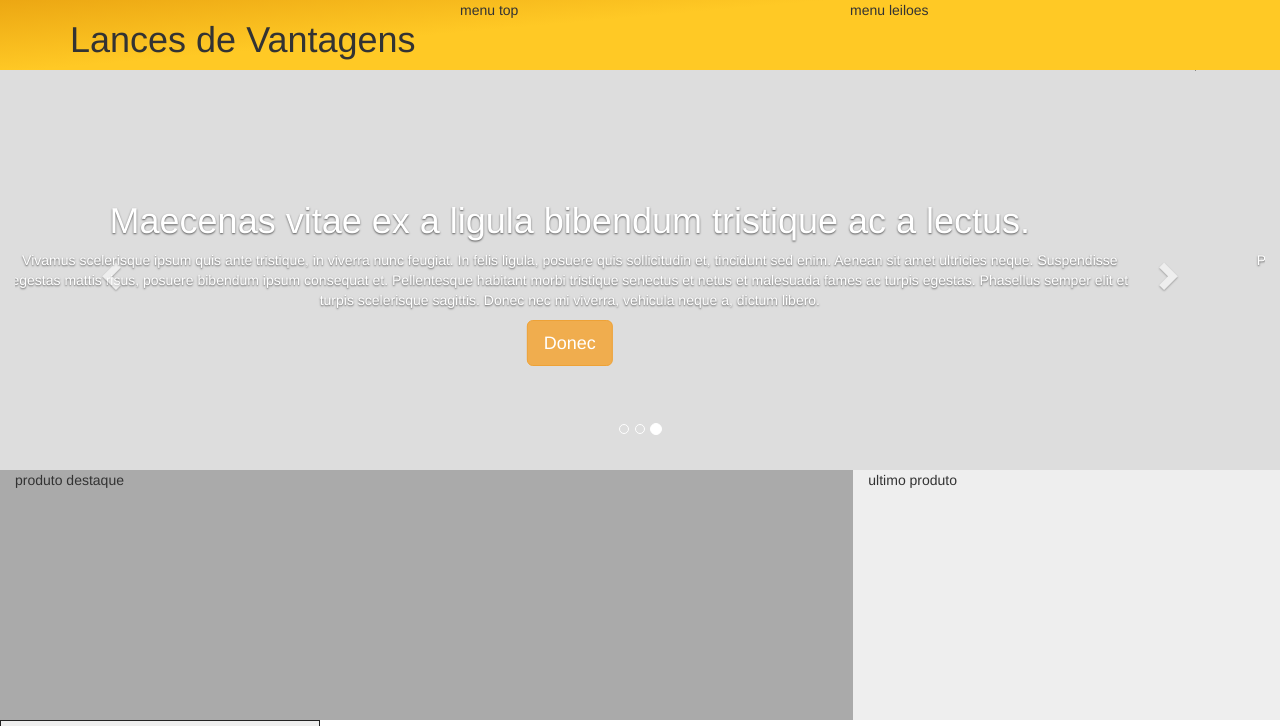
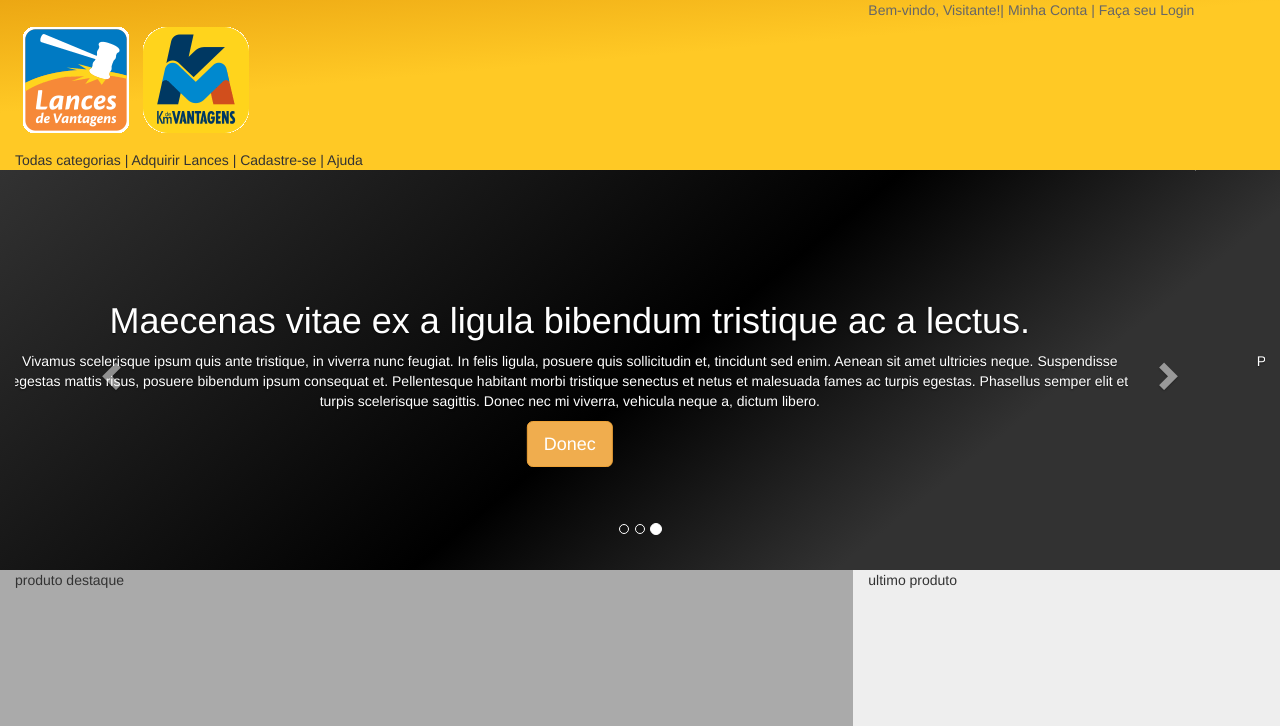
Before and after one commit to chavitochavito/ldv, a website: page app/index.html in a window 1280 px wide. Shown: the top 726 px of the page. Drawn offline with Linux system fonts and the light colour scheme.

Commit message:
ajustes header

```diff
--- a/app/css/main.css
+++ b/app/css/main.css
@@ -19,6 +19,25 @@ header{
     background-color: initial;
 }
 
+.logo{
+	background-image: url("../images/Logo.gif");
+	background-repeat: no-repeat;
+	background-size: auto;
+	background-clip: content-box;
+	display: block;
+	width: 249px;
+	height: 120px;
+	text-indent: -12000px;
+
+
+}
+
+
+.menu-top{
+
+	color: #666666;
+}
+
 footer{
 	background: url("../images/footer.png");
 	color:#fff;
@@ -27,7 +46,7 @@ footer{
 
 
 #banner-home{
-	background:  #ddd;
+	background: linear-gradient(141deg, #323232 0%, #000 51%, #323232 75%);
 	height: 400px;
 	border: 0px solid #222;
 }
--- a/app/index.html
+++ b/app/index.html
@@ -22,16 +22,17 @@
   <body>
 
   	<header>
-      <div class="container" id="header">
+      <div class="container-fluid" id="header">
         <div class="row">
-          <div class="col-md-4">
+          <div class="col-md-8">
             <h1 class="logo">Lances de Vantagens</h1>
           </div>
-          <div class="col-md-4">
-            menu top
+          <div class="menu-top col-md-4 ">
+           Bem-vindo, Visitante!| Minha Conta | Faça seu Login
+
           </div>
-          <div class="col-md-4">
-            menu leiloes
+          <div class="menu-principal col-md-12">
+            Todas categorias | Adquirir Lances | Cadastre-se | Ajuda
           </div>
         </div>
       </div>
```
Also changed, not shown: app/images/money_icon.png (added).
